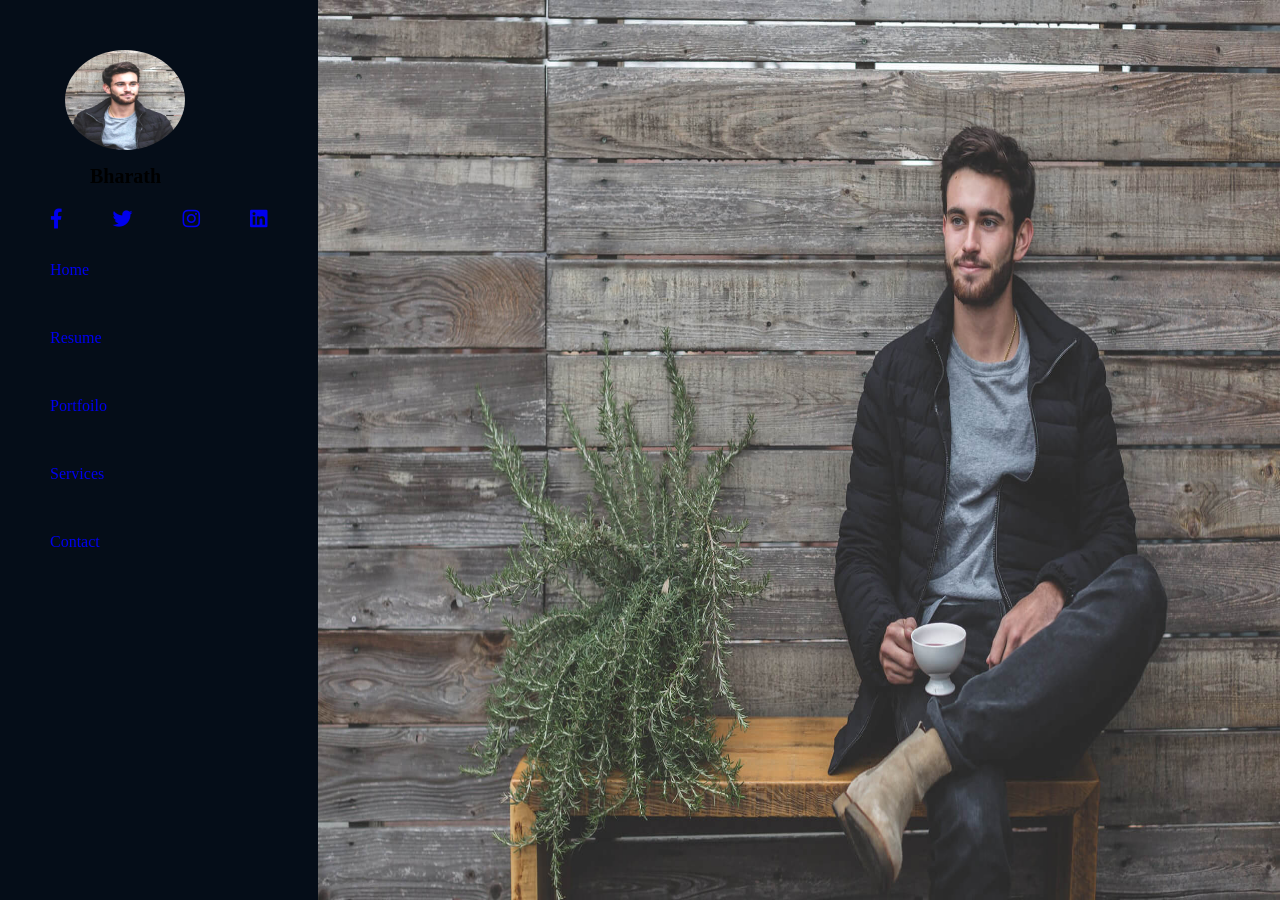
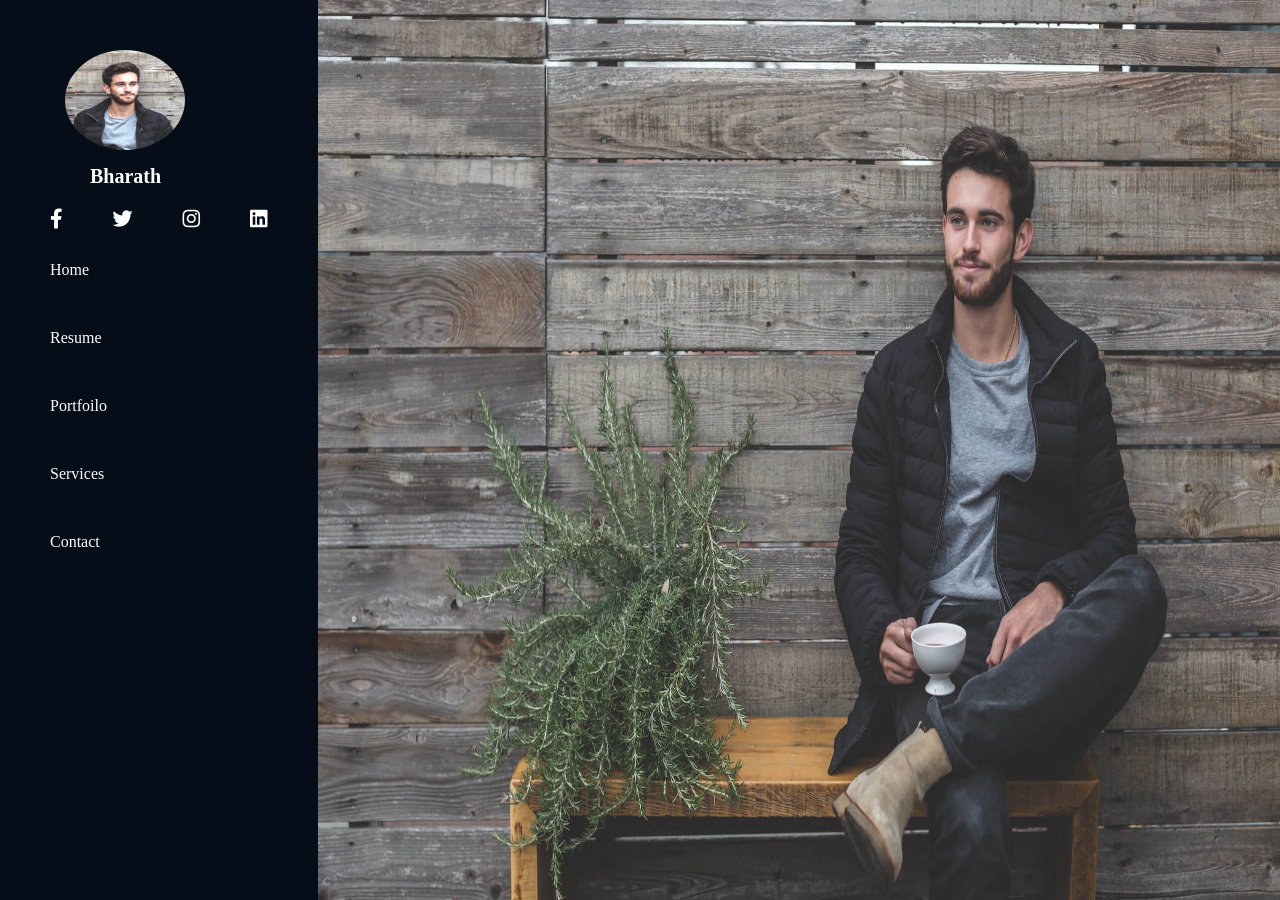
Before and after one commit to BharathLS007/intern, a plain HTML site: page day 7/index.html in a window 1280 px wide. Drawn offline with Linux system fonts and the light colour scheme.

Commit message:
main page

```diff
--- a/day 7/style.css
+++ b/day 7/style.css
@@ -6,8 +6,7 @@
 }
 :root{
     --nav-color-background:#050d18;
-    --font-color:white;
-
+    --nav-content:white;
 }
 
 img{
@@ -17,10 +16,11 @@ width: 120px;
 border:8px solid color-mix(in srgb, var(--default-color), transparent 85%);
 border-radius: 50% ;
 }
-
+a{
+    color: var(--nav-content);
+}
 .main-container{
     display: flex;
-
 }
 nav{
     margin: 50px;
@@ -34,6 +34,7 @@ nav{
     margin-left: 40px;
     font-size: 20px;
     font-weight: bolder;
+    color: var(--nav-content);
 }
 
 .header-social{
@@ -50,7 +51,6 @@ nav{
     margin-top: 30px;
 }
 
-
 .profile{
   border-radius: 0%;
   height: 100%;
```
